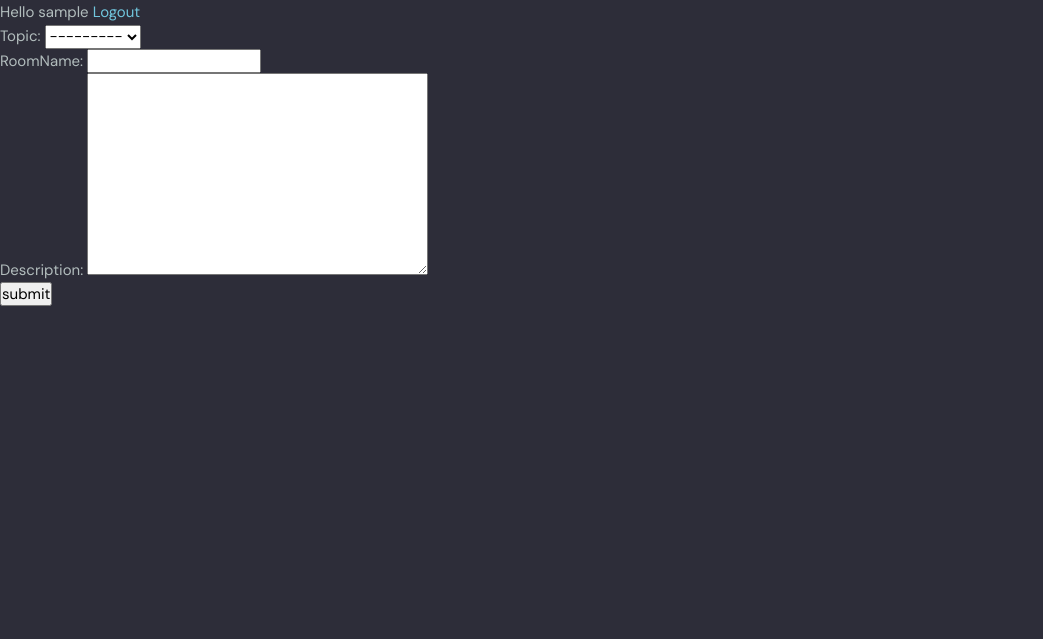
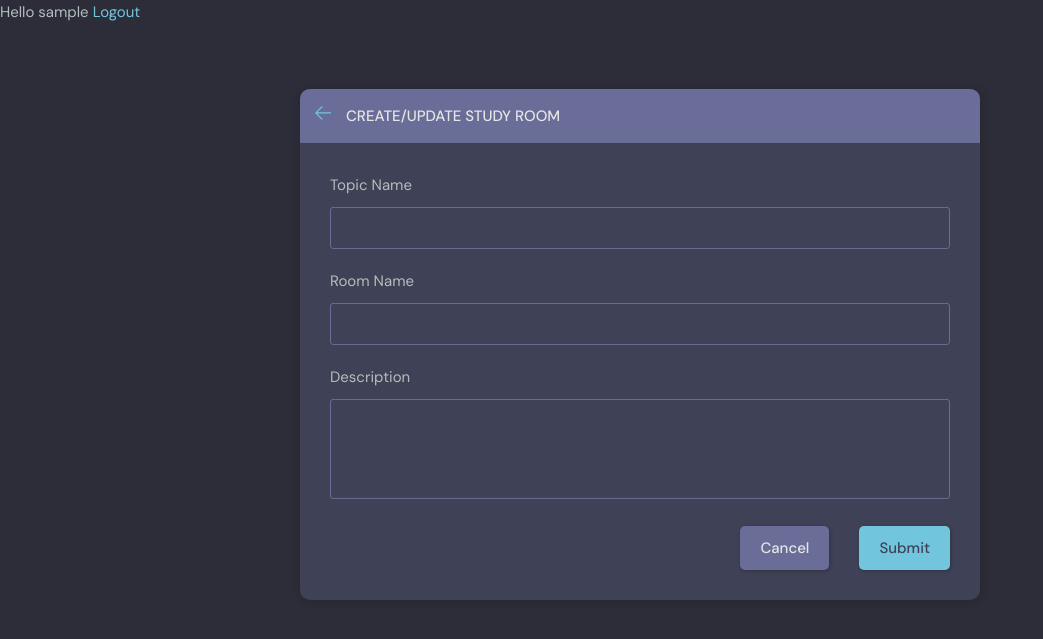
Before and after one commit to degisew/HubSpot, a Django app: page /create-room/ in a window 1280 px wide. Shown: the part 76-715 px from the top of the page, without its empty margins (0-1043 px from the left). Run offline with Django 4.2, Linux system fonts and the light colour scheme; the visitor is signed in with stand-in values (Sample User, id 1); data that the repository does not hold is empty.

Commit message:
Theming the room form

```diff
--- a/core/templates/core/home.html
+++ b/core/templates/core/home.html
@@ -32,7 +32,7 @@
           <h2>Study Room</h2>
           <p>{{ room_count }} Rooms available</p>
         </div>
-        <a class="btn btn--main" href="create-room.html">
+        <a class="btn btn--main" href="{% url 'create-room' %}">
           <svg
             version="1.1"
             xmlns="http://www.w3.org/2000/svg"
--- a/core/templates/core/room_form.html
+++ b/core/templates/core/room_form.html
@@ -1,8 +1,51 @@
-{% extends 'index.html' %}
+{% extends "index.html" %}
 {% block content %}
-<form action="" method="POST">
-     {% csrf_token %}
-    {{form.as_p}}
-    <input type="submit" value="submit" />
-</form>
-{% endblock%}
+  <main class="create-room layout">
+    <div class="container">
+      <div class="layout__box">
+        <div class="layout__boxHeader">
+          <div class="layout__boxTitle">
+            <a href="{% url 'home' %}">
+              <svg version="1.1" xmlns="http://www.w3.org/2000/svg" width="32" height="32" viewBox="0 0 32 32">
+                <title>arrow-left</title>
+                <path
+                  d="M13.723 2.286l-13.723 13.714 13.719 13.714 1.616-1.611-10.96-10.96h27.625v-2.286h-27.625l10.965-10.965-1.616-1.607z">
+                </path>
+              </svg>
+            </a>
+            <h3>Create/Update Study Room</h3>
+          </div>
+        </div>
+        <div class="layout__body">
+          <form class="form" action="#" method="POST">
+            {% csrf_token %}
+            <div class="form__group">
+              <label for="room_name">Topic Name</label>
+              <input type="text" required name="topic" id="" list="choice-list"/>
+              <datalist id="choice-list">
+                <select name="" id="room-choices">
+                  {% for topic in topics %}
+                  <option>{{ topic }}</option>
+                  {% endfor %}
+                </select>
+              </datalist>
+
+            </div>
+            <div class="form__group">
+              <label for="room_name">Room Name</label>
+              {{ form.name }}
+            </div>
+            <div class="form__group">
+              <label for="room_name">Description</label>
+              {{ form.description }}
+            </div>
+            <div class="form__action">
+              <a class="btn btn--dark" href="index.html">Cancel</a>
+              <button class="btn btn--main" type="submit">Submit</button>
+            </div>
+          </form>
+        </div>
+      </div>
+    </div>
+  </main>
+  {% endblock content %}
--- a/core/views.py
+++ b/core/views.py
@@ -3,12 +3,13 @@ from django.contrib.auth.models import User
 from django.shortcuts import redirect, render
 from django.core.exceptions import ObjectDoesNotExist
 from django.contrib.auth.decorators import login_required
-from django.contrib.auth.forms  import UserCreationForm
+from django.contrib.auth.forms import UserCreationForm
 from django.contrib import messages
 from django.contrib.auth import models, login, logout, authenticate
 from django.db.models import Q
 from .models import Message, Room, Topic
 from .forms import RoomForm
+
 
 def home(request):
     QS = request.GET.get('qs')
@@ -17,12 +18,15 @@ def home(request):
         Q(topic__name__icontains=query_string) |
         Q(name__icontains=query_string) |
         Q(description__icontains=query_string)
-        )
+    )
     topics = Topic.objects.all()
     room_count = rooms.count()
-    room_messages = Message.objects.filter(Q(room__topic__name__icontains=query_string)).order_by('-created_at')
-    context = {'rooms': rooms, 'topics': topics, 'room_count': room_count, 'room_messages': room_messages}
+    room_messages = Message.objects.filter(
+        Q(room__topic__name__icontains=query_string)).order_by('-created_at')
+    context = {'rooms': rooms, 'topics': topics,
+               'room_count': room_count, 'room_messages': room_messages}
     return render(request, 'core/home.html', context)
+
 
 def user_profile(request, pk):
     try:
@@ -32,7 +36,8 @@ def user_profile(request, pk):
         topics = Topic.objects.all()
     except User.DoesNotExist:
         raise ObjectDoesNotExist('User not found.')
-    context = {'user': user, 'rooms': rooms, 'room_messages': room_messages, 'topics': topics}
+    context = {'user': user, 'rooms': rooms,
+               'room_messages': room_messages, 'topics': topics}
     return render(request, 'core/user_profile.html', context)
 
 
@@ -42,31 +47,41 @@ def room(request, pk):
         room_messages = room.messages.all().order_by('-created_at')
         participants = room.participants.all()
         print('###############', participants)
-        context = {'room': room, 'room_messages': room_messages, 'participants': participants}
+        context = {'room': room, 'room_messages': room_messages,
+                   'participants': participants}
         if request.method == 'POST':
             Message.objects.create(
-                user = request.user,
-                room = room,
-                body = request.POST.get('body')
+                user=request.user,
+                room=room,
+                body=request.POST.get('body')
 
             )
             return redirect('room', pk=room.id)
     except Room.DoesNotExist:
-            raise ObjectDoesNotExist("Room doesn't exist")
+        raise ObjectDoesNotExist("Room doesn't exist")
     return render(request, 'core/room.html', context)
+
 
 @login_required(login_url='login')
 def create_room(request):
     form = RoomForm()
+    topics = Topic.objects.all()
     if request.method == 'POST':
-        form = RoomForm(request.POST)
-        if form.is_valid():
-            room = form.save(commit=False) # get a form instance
-            room.host = request.user
-            room.save()
-            return redirect('home')
+        topic = request.POST.get('topic')
+        topic, created = Topic.objects.get_or_create(name=topic)
+        Room.objects.create(
+            host=request.user,
+            name=request.POST.get('name'),
+            description=request.POST.get('description')
+        )
+        # if form.is_valid():
+        #     room = form.save(commit=False)  # get a form instance
+        #     room.host = request.user
+        #     room.save()
+        return redirect('home')
 
-    return render(request, 'core/room_form.html', {'form':form})
+    return render(request, 'core/room_form.html', {'form': form, 'topics': topics})
+
 
 @login_required(login_url='login')
 def update_room(request, pk):
@@ -80,6 +95,7 @@ def update_room(request, pk):
             form.save()
             return redirect('home')
     return render(request, 'core/room_form.html', {'form': form})
+
 
 @login_required(login_url='login')
 def delete_room(request, pk):
@@ -139,6 +155,7 @@ def register_page(request):
     context = {'form': form}
     return render(request, 'core/register.html', context)
 
+
 def logout_page(request):
     logout(request)
     return redirect('login')
```
Also changed, not shown: core/templates/core/room_form_old.html (added, +8 -0 lines).
